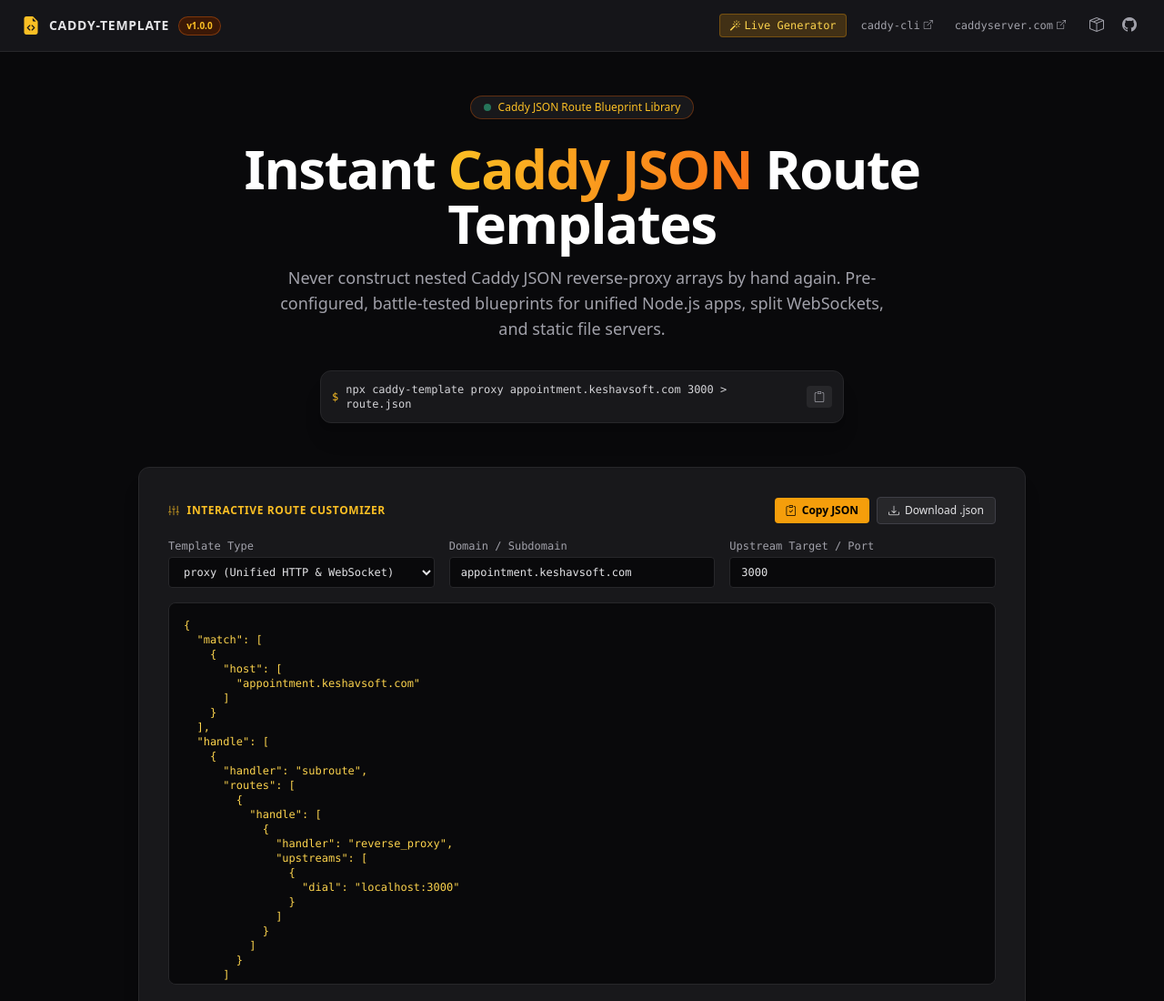
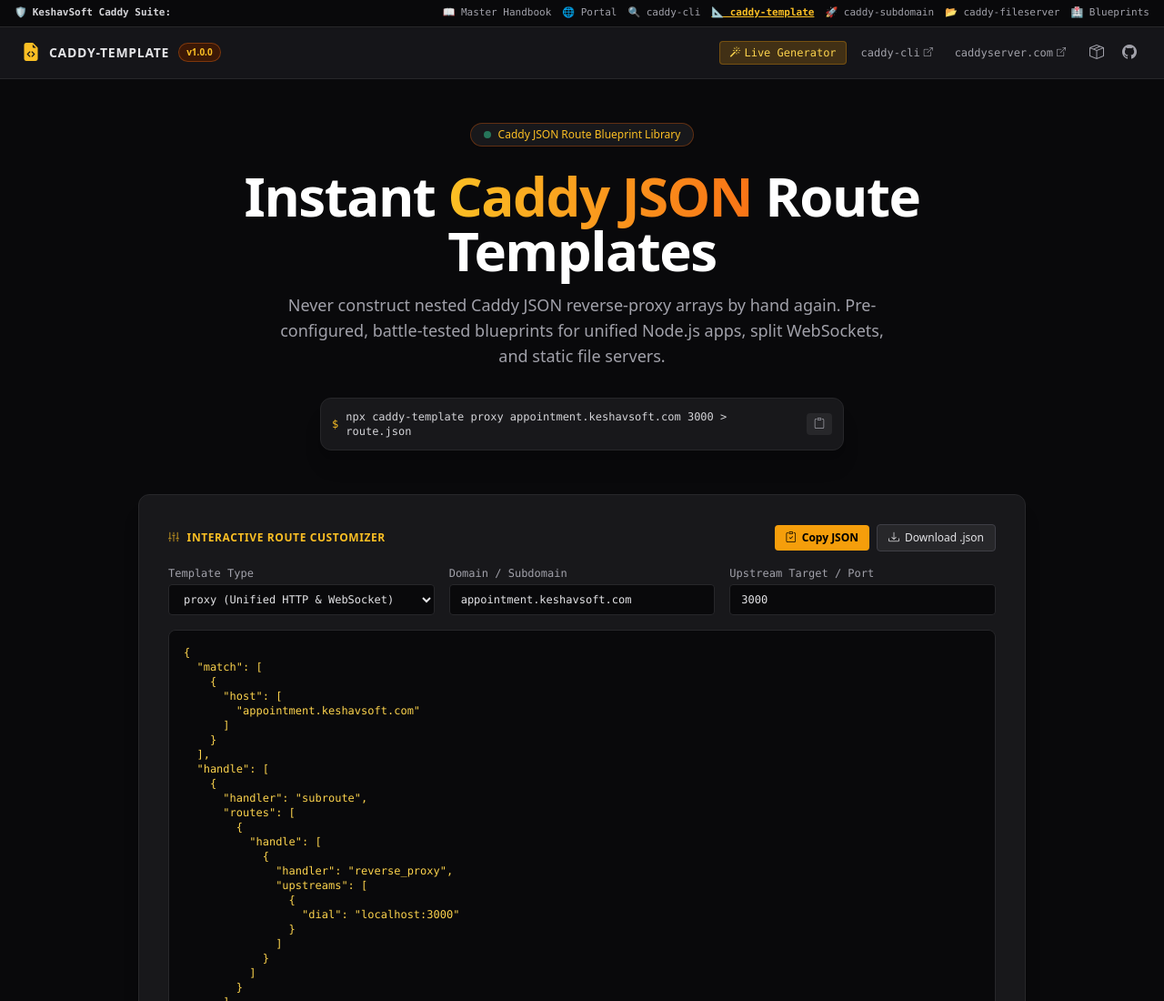
Before and after one commit to keshavsoft/caddy-template, a website: page docs/index.html in a window 1280 px wide. Shown: the top 1100 px of the page at 91% size. Drawn offline with nearby package versions, Linux system fonts and the light colour scheme.

Commit message:
docs: add suite bar, cross-links and 3-stage maturity model

```diff
--- a/docs/index.html
+++ b/docs/index.html
@@ -12,6 +12,25 @@
 </head>
 
 <body class="bg-zinc-950 text-zinc-100 antialiased min-h-screen flex flex-col font-sans selection:bg-amber-500/30 selection:text-amber-200">
+
+  <!-- KeshavSoft Suite Bar -->
+  <div class="border-b border-zinc-800 bg-zinc-950 px-4 py-1.5 text-[11px] font-mono text-zinc-400">
+    <div class="max-w-7xl mx-auto flex items-center justify-between flex-wrap gap-2">
+      <div class="flex items-center gap-1.5 font-bold text-zinc-300">
+        <span>🛡️</span>
+        <span>KeshavSoft Caddy Suite:</span>
+      </div>
+      <div class="flex items-center gap-3 flex-wrap">
+        <a href="https://keshavsoft.github.io/caddy-knowledge/" target="_blank" class="hover:text-amber-400 transition">📖 Master Handbook</a>
+        <a href="https://keshavsoft.github.io/caddy-hosting/" target="_blank" class="hover:text-amber-400 transition">🌐 Portal</a>
+        <a href="https://keshavsoft.github.io/caddy-cli/" target="_blank" class="hover:text-amber-400 transition">🔍 caddy-cli</a>
+        <a href="https://keshavsoft.github.io/caddy-template/" class="text-amber-400 font-bold underline">📐 caddy-template</a>
+        <a href="https://keshavsoft.github.io/caddy-subdomain/" target="_blank" class="hover:text-amber-400 transition">🚀 caddy-subdomain</a>
+        <a href="https://keshavsoft.github.io/caddy-fileserver/" target="_blank" class="hover:text-amber-400 transition">📂 caddy-fileserver</a>
+        <a href="https://keshavsoft.github.io/caddy-template-knowledge/" target="_blank" class="hover:text-amber-400 transition">🏥 Blueprints</a>
+      </div>
+    </div>
+  </div>
 
   <!-- Navbar -->
   <nav class="border-b border-zinc-800 bg-zinc-900/90 backdrop-blur-md sticky top-0 z-50">
```
Also changed, not shown: README.md.
